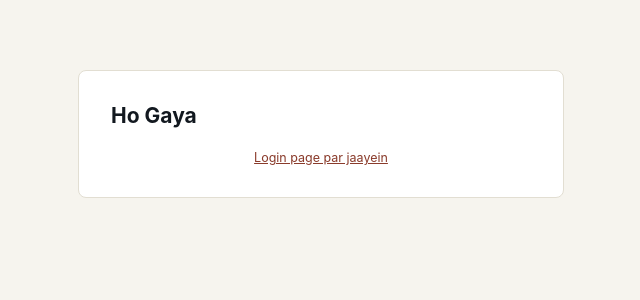
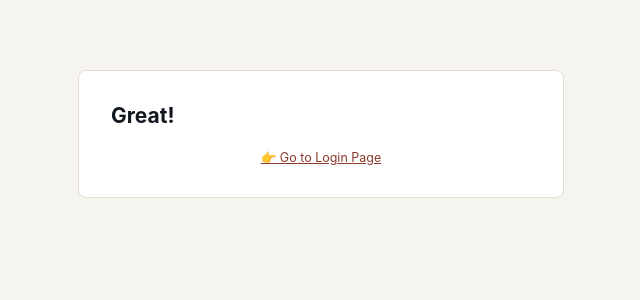
Before and after one commit to siddharthsingh9522-dot/new-om-suite, a Python web app: template main_app/templates/signup_done.html in a window 1280 px wide. Shown: the top 300 px of the page, without its empty margins (319-959 px from the left). Run offline with Jinja, Linux system fonts and the light colour scheme; the template is opened without the code that fills it, so the values that code supplies are empty.

Commit message:
Update signup_done.html

```diff
--- a/main_app/templates/signup_done.html
+++ b/main_app/templates/signup_done.html
@@ -7,9 +7,9 @@
 </head>
 <body>
 <div class="auth-wrap">
-  <h1>Ho Gaya</h1>
+  <h1>Great!</h1>
   <p class="sub">{{ message }}</p>
-  <div class="auth-links"><a href="/login">Login page par jaayein</a></div>
+  <div class="auth-links"><a href="/login">👉 Go to Login Page</a></div>
 </div>
 </body>
 </html>
```
